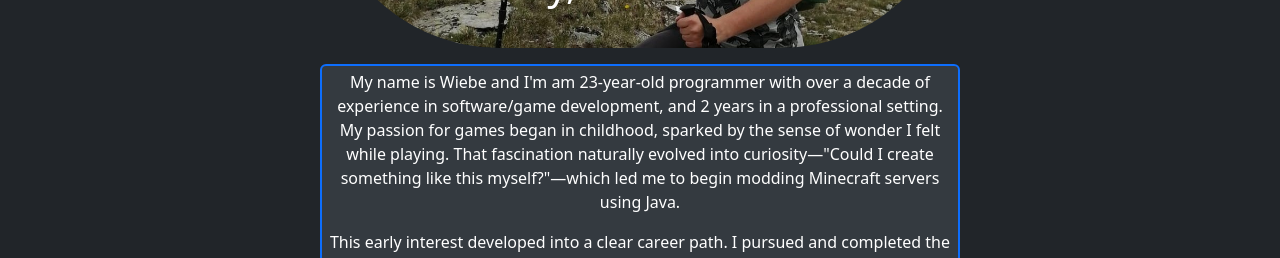
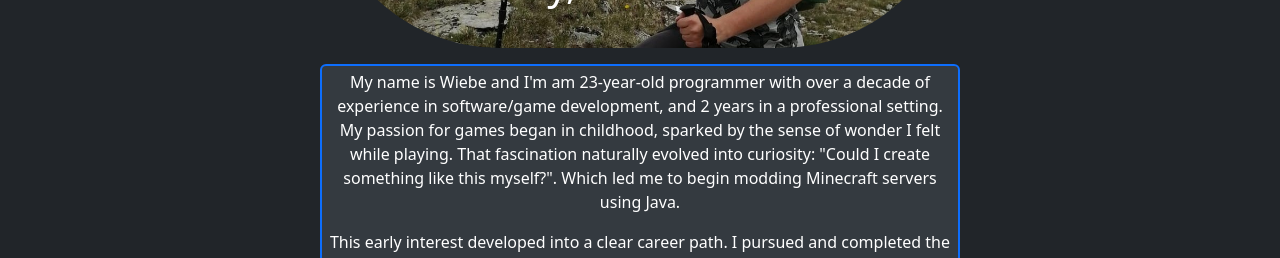
Before and after one commit to WiebeHero/WiebeHero.github.io, a React (Vite) app: page / in a window 1280 px wide. Both pictures are taken after a click on the element "About". Shown: the part 510-768 px from the top of the page. Built offline with nearby package versions, Linux system fonts and the light colour scheme.

Commit message:
Patch 0.1.01
= A little update to the text on some pages.

```diff
--- a/src/react/page/locations/About.tsx
+++ b/src/react/page/locations/About.tsx
@@ -15,8 +15,8 @@ function About(){
                 <div className={"bg-800 w-50 p-1 border border-2 border-primary min-w-300p rounded"}>
                     <p className={"text-white text-center"}>My name is Wiebe and I'm am 23-year-old programmer with over a decade
                         of experience in software/game development, and 2 years in a professional setting. My passion for games began in childhood,
-                        sparked by the sense of wonder I felt while playing. That fascination naturally evolved into curiosity—"Could I create
-                        something like this myself?"—which led me to begin modding Minecraft servers using Java.
+                        sparked by the sense of wonder I felt while playing. That fascination naturally evolved into curiosity: "Could I create
+                        something like this myself?". Which led me to begin modding Minecraft servers using Java.
                     </p>
                     <p className={"text-white text-center mb-0"}>
                         This early interest developed into a clear career path. I pursued and completed the Game Developer program at MBO level at
--- a/src/react/page/locations/Portfolio/pages/ALittleToLate.tsx
+++ b/src/react/page/locations/Portfolio/pages/ALittleToLate.tsx
@@ -27,8 +27,8 @@ function ALittleToLate({changePage}: ALittleToLateProps) {
     //Terrain Generator
     const cTG = <>
         <p className={"text-white text-center"}>
-            This system also allowed for dynamic content placement. Additional elements—such as road segments featuring a
-            speed sign, or others populated with characters like a grandmother and children—could be introduced seamlessly to
+            This system also allowed for dynamic content placement. Additional elements, such as road segments featuring a
+            speed sign, or others populated with characters like a grandmother and children, could be introduced seamlessly to
             enhance gameplay variety and extend the experience.
         </p>
         <p className={"text-white text-center"}>
@@ -62,7 +62,7 @@ function ALittleToLate({changePage}: ALittleToLateProps) {
     //Texts
     const cT = <>
         <p className={"text-white text-center"}>
-            The in-game phone is controlled by a script that manages incoming text messages, primarily from a character named Chad.
+            The in-game phone is controlled by a script that manages incoming text messages, primarily from a friend named Chad.
             These messages are designed to serve as a distraction, drawing the player's attention away from the road and adding a layer
             of challenge to the gameplay.
 
```
